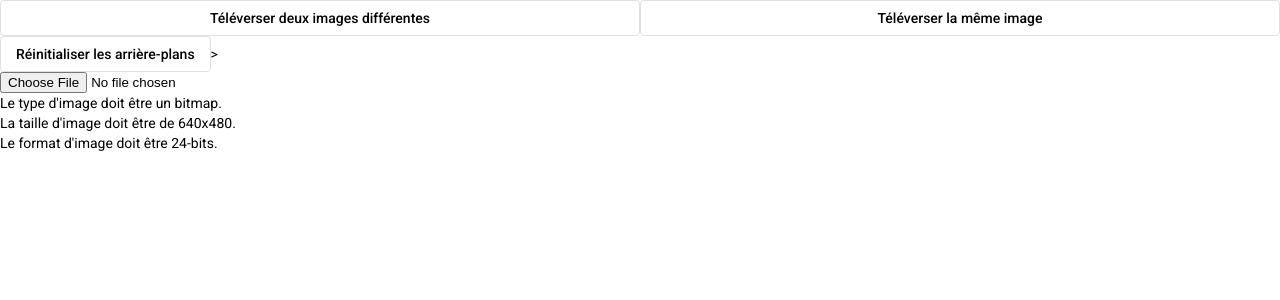
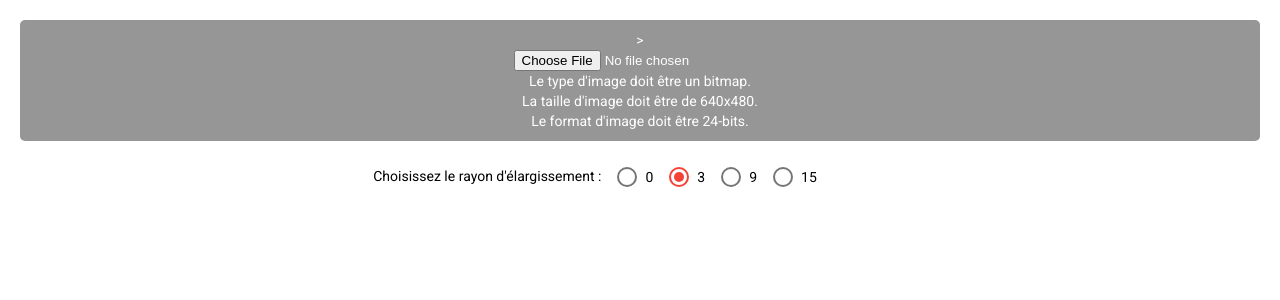
Before and after one commit to zebiriabderrahim/7_Differences, an Angular app in the folder client/: page /#/create in a window 1280 px wide. Shown: the top 300 px of the page. Built offline with nearby package versions, Linux system fonts and the light colour scheme.

Commit message:
feat: added scss

```diff
--- a/client/src/app/pages/creation-page/creation-page.component.html
+++ b/client/src/app/pages/creation-page/creation-page.component.html
@@ -1,30 +1,16 @@
-<div class="btn-group" style="width:100%">
-    <button mat-stroked-button style="width:50%">Téléverser deux images différentes</button>
-    <button mat-stroked-button style="width:50%">Téléverser la même image</button>
+<div class="images-section">
+  <img *ngFor='let url of urls'  [src]="url" height="200">> <br/>
+  <input type='file' (change)="onSelectFile($event)">
+  <div *ngIf="!this.isImageTypeValid">Le type d'image doit être un bitmap.</div>
+  <div *ngIf="!this.isImageSizeValid">La taille d'image doit être de 640x480.</div>
+  <div *ngIf="!this.isImageFormatValid">Le format d'image doit être 24-bits.</div>
 </div>
-<button mat-stroked-button>Réinitialiser les arrière-plans</button>
-<!-- <mat-form-field>
-    <mat-label>Configuration du rayon d'élargissement des différences</mat-label>
-    <div class="radio" *ngFor="let radiusSize of radiusSizes">
-      <mat-select for="type">
-        <input type="radio" name="type"
-          [ngModel]="defaultRadius" [value]="radiusSize">
-        {{radiusSize}}
-      </mat-select >
-    </div>
-</mat-form-field> -->
 
-<!-- <mat-form-field appearance="fill">
-  <mat-label>Choisir le rayon d'élargissement des différences</mat-label>
-  <mat-select>
-    <mat-option *ngFor="let radiusSize of radiusSizes" [ngModel]="defaultRadius" [value]="radiusSize">
-      {{radiusSize}}
-    </mat-option>
-  </mat-select>
-</mat-form-field> -->
-
-<img *ngFor='let url of urls'  [src]="url" height="200">> <br/>
-<input type='file' (change)="onSelectFile($event)">
-<div *ngIf="!this.isImageTypeValid">Le type d'image doit être un bitmap.</div>
-<div *ngIf="!this.isImageSizeValid">La taille d'image doit être de 640x480.</div>
-<div *ngIf="!this.isImageFormatValid">Le format d'image doit être 24-bits.</div>
+<div id="configuration-buttons">
+  <div>
+      <p>Choisissez le rayon d'élargissement :</p>
+      <mat-radio-group color="warn" aria-label="Select an option" [(ngModel)]="defaultRadius">
+          <mat-radio-button *ngFor="let rad of radiusSizes" [value]="rad">{{ rad }}</mat-radio-button>
+      </mat-radio-group>
+  </div>
+</div>
--- a/client/src/app/pages/creation-page/creation-page.component.scss
+++ b/client/src/app/pages/creation-page/creation-page.component.scss
@@ -0,0 +1,41 @@
+.images-section{
+    display: flex;
+    flex-direction: column;
+    align-items: center;
+    justify-content: center;
+    background-color: rgb(150, 150, 150);
+    border-color: black;
+    color: white;
+    border-radius: 5px;
+    padding: 10px;
+    margin: 20px;
+}
+
+#configuration-buttons {
+    padding-right: 100px;
+    display: flex;
+    justify-content: center;
+    flex-direction: column;
+}
+
+#configuration-buttons div {
+    margin: 5px;
+    width: 100%;
+    display: flex;
+    justify-content: center;
+}
+
+#configuration-buttons #buttons {
+    padding-left: 50px;
+    width: 100%;
+    display: flex;
+    justify-content: space-between;
+}
+
+#configuration-buttons p {
+    margin-right: 16px;
+}
+
+.mat-radio-button~.mat-radio-button {
+    margin-left: 16px;
+}
```
